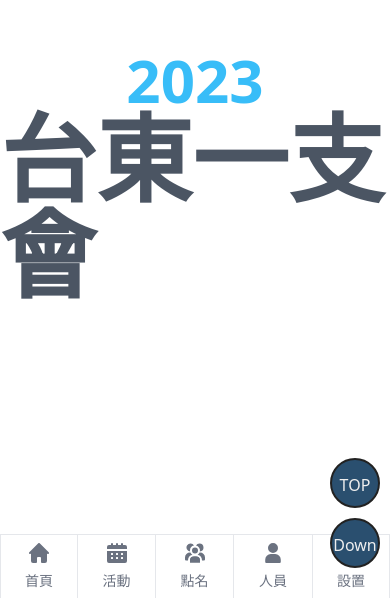
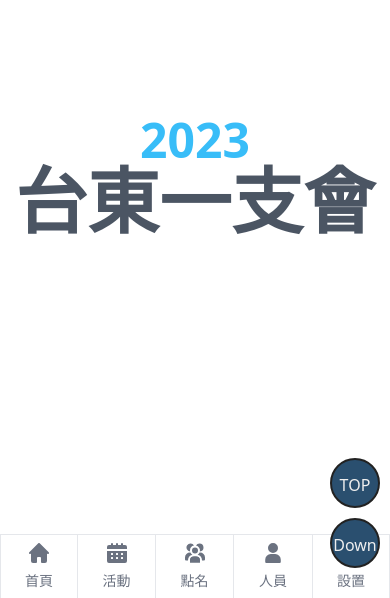
Before and after one commit to s99889989/mormon-taitung, a Nuxt app: page / in a window 390 px wide. Shown: the part 246-844 px from the top of the page. Built offline with nearby package versions, Linux system fonts and the light colour scheme.

Commit message:
2023/11/11

```diff
--- a/pages/admin/roll_call/add.vue
+++ b/pages/admin/roll_call/add.vue
@@ -82,7 +82,7 @@ const addVisit = () => {
             </div>
             <p class="text-2xl p-2 md:text-5xl font-bold tracking-tight text-gray-900 dark:text-white text-center">{{member.name}}</p>
             <p class="text-2xl p-2 md:text-3xl font-normal text-sky-700 dark:text-sky-400">{{member.area}}</p>
-            <p class="text-xl p-2 md:text-3xl font-normal text-orange-700 dark:text-orange-400">{{member.calling}}</p>
+<!--            <p class="text-xl p-2 md:text-3xl font-normal text-orange-700 dark:text-orange-400">{{member.calling}}</p>-->
           </div>
 
         </div>
--- a/pages/admin/roll_call/edit.vue
+++ b/pages/admin/roll_call/edit.vue
@@ -73,7 +73,7 @@ const removeVisit = (idx: any) => {
             </div>
             <p class="text-2xl p-2 md:text-5xl font-bold tracking-tight text-gray-900 dark:text-white text-center">{{member.name}}</p>
             <p class="text-2xl p-2 md:text-3xl font-normal text-sky-700 dark:text-sky-400">{{member.area}}</p>
-            <p class="text-xl p-2 md:text-3xl font-normal text-orange-700 dark:text-orange-400">{{member.calling}}</p>
+<!--            <p class="text-xl p-2 md:text-3xl font-normal text-orange-700 dark:text-orange-400">{{member.calling}}</p>-->
           </div>
 
         </div>
--- a/pages/index.vue
+++ b/pages/index.vue
@@ -4,8 +4,8 @@
 
 <template>
   <div class="dark:bg-black flex h-screen w-full flex-col items-center justify-center bg-white">
-    <h1 class="text-6xl dark:text-white font-bold text-sky-400">2023</h1>
-    <p class="text-8xl md:text-9xl dark:text-white font-bold text-gray-600">台東一支會</p>
+    <h1 class="text-5xl dark:text-white font-bold text-sky-400">2023</h1>
+    <p class="text-7xl md:text-9xl dark:text-white font-bold text-gray-600">台東一支會</p>
   </div>
 
 </template>
```
